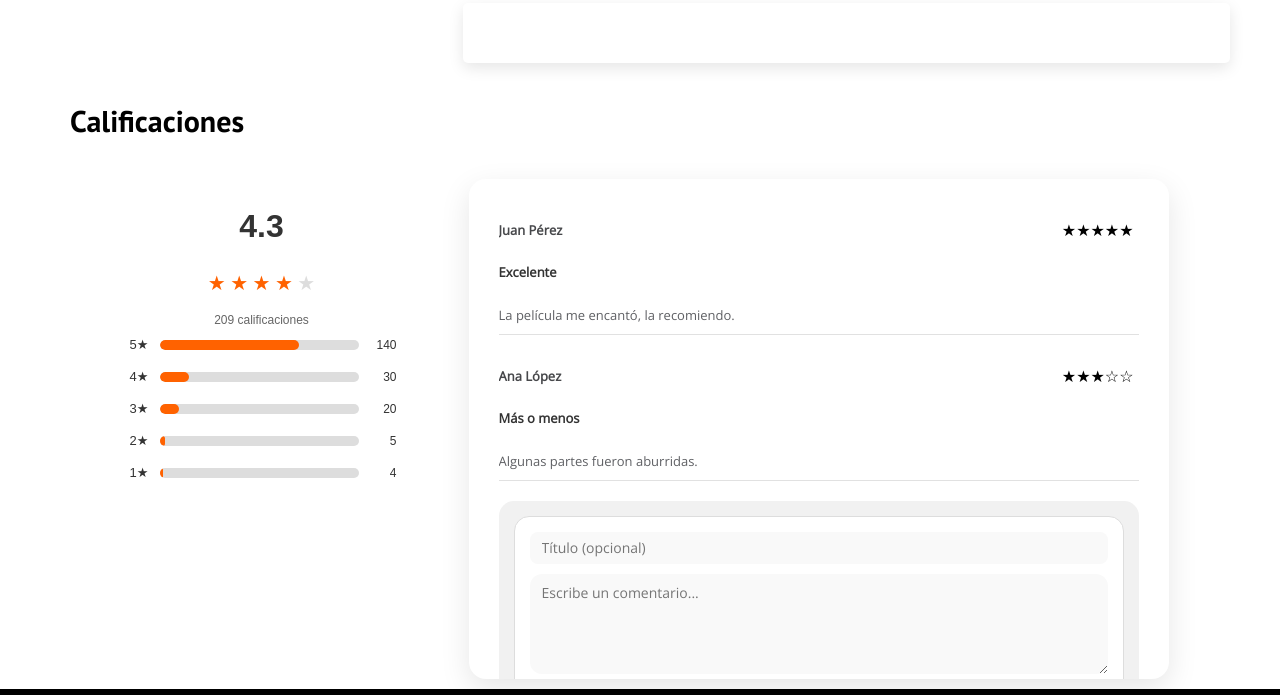
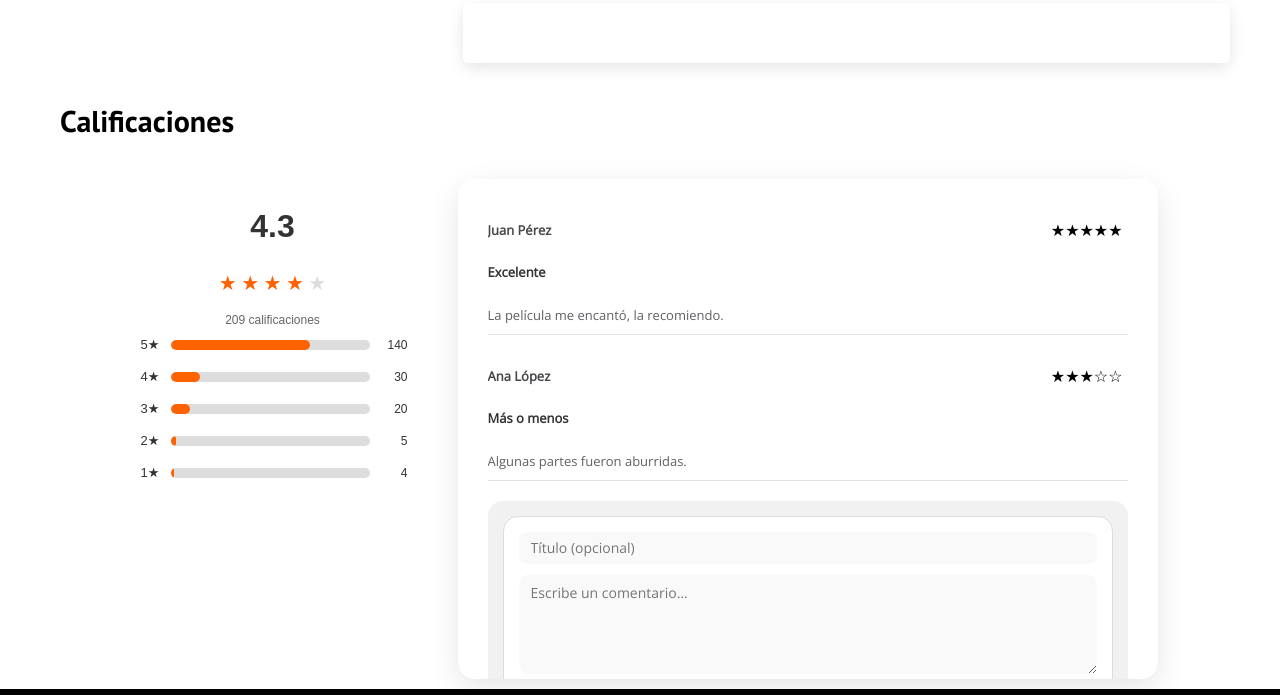
Before and after one commit to ConstanzaBa/DFweb, a plain HTML site: page entrada.html in a window 1280 px wide. Shown: the part 1123-1818 px from the top of the page. Drawn offline with nearby package versions, Linux system fonts and the light colour scheme; no server answers.

Commit message:
cambios en entrada.html y entrada.css

```diff
--- a/css/entrada.css
+++ b/css/entrada.css
@@ -713,34 +713,6 @@
 
 }
 
-
-
-@media (max-width: 2000px) {
-
-  .entrada__reviews {
-
-    display: flex;
-
-    flex-direction: column;
-
-    column-gap: 2rem;
-
-  }
-
-
-
-  .entrada__reviews__contenedor {
-
-    max-width: 120rem;
-
-    column-gap: 2rem;
-
-    padding: 0 1rem;
-
-  }
-
-}
-
 #favorite-btn {
   position: relative;
   display: flex;
@@ -780,7 +752,7 @@
   display: flex;
   justify-content: center;
   place-items: flex-start;
-  gap: 2rem;
+  gap: 3.5rem;
   padding: 1rem;
 }
 
@@ -869,7 +841,6 @@
    box-shadow: 0 10px 30px rgba(0, 0, 0, 0.1);
   border-radius: 17px;
   display: flex;
-  margin-left: 37px;
   flex-direction: column;
 }
 
```
